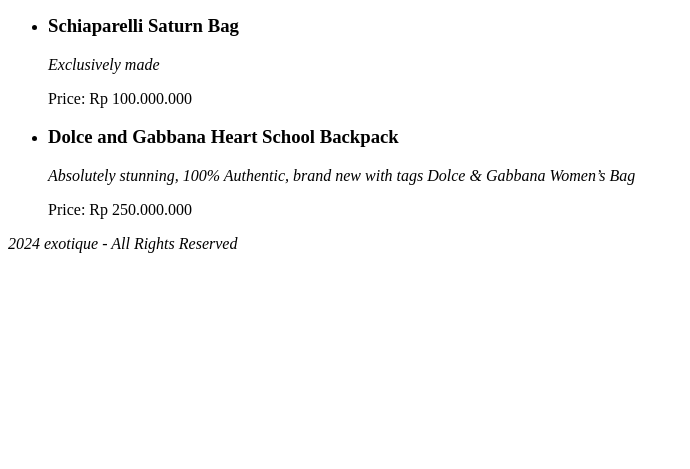
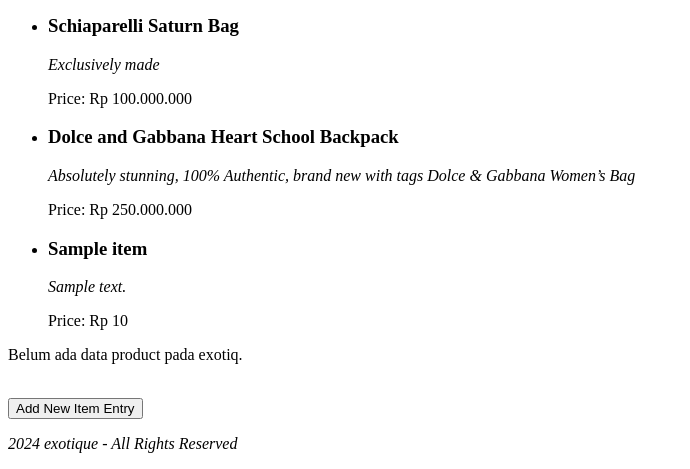
Before and after one commit to zanetaoctoria/exotiq, a Django app: page / in a window 1280 px wide. Shown: the part 336-805 px from the top of the page, without its empty margins (0-690 px from the left). Before the commit the page ends 589 px from the top, so only its background shows below. Run offline with Django 5.2, Linux system fonts and the light colour scheme; tables that the repository leaves empty hold one stand-in row (values such as "Sample post").

Commit message:
tugas 3 done

```diff
--- a/e_commerce/settings.py
+++ b/e_commerce/settings.py
@@ -55,7 +55,7 @@
 TEMPLATES = [
     {
         'BACKEND': 'django.template.backends.django.DjangoTemplates',
-        'DIRS': [],
+        'DIRS': [BASE_DIR / 'templates'],
         'APP_DIRS': True,
         'OPTIONS': {
             'context_processors': [
--- a/main/models.py
+++ b/main/models.py
@@ -1,6 +1,9 @@
+import uuid
+
 from django.db import models
 
 class Items(models.Model):
+    id = models.UUIDField(primary_key=True, default=uuid.uuid4, editable=False)
     name = models.CharField(max_length=255)
     price = models.IntegerField()
     description = models.TextField()
--- a/main/templates/main.html
+++ b/main/templates/main.html
@@ -1,3 +1,5 @@
+{% extends 'base.html' %}
+{% block content %}
 <!DOCTYPE html>
 <head>
     <title>exotiq</title>
@@ -14,7 +16,8 @@
     </header>
     <h2> Our Items </h2>
     <ul>
-        {% for item in Items %}
+
+        {% for item in items %}
         <li>
             <div class="Items">
                 <h3>{{ item.name }}</h3>
@@ -25,9 +28,41 @@
         {% endfor %}
     </ul>
 
+    {% if not item_entries %}
+    <p>Belum ada data product pada exotiq.</p>
+    {% else %}
+    <table>
+      <tr>
+        <th>Name</th>
+        <th>Price</th>
+        <th>Description</th>
+      </tr>
+
+      {% comment %} Berikut cara memperlihatkan data product di bawah baris ini
+      {% endcomment %}
+      {% for item_entry in items_entries %}
+      <tr>
+        <td>{{item_entry.name}}</td>
+        <td>{{item_entry.price}}</td>
+        <td>{{item_entry.description}}</td>
+      </tr>
+      {% endfor %}
+    </table>
+    {% endif %}
+
+    <br />
+
+    <a href="{% url 'main:create_items_entry' %}">
+      <button>Add New Item Entry</button>
+    </a>
     <p>  <i> 2024 exotique  - All Rights Reserved </i> </p>
 </body>
 </html>
+
+
+{% endblock content %}
+
+
 
 <!-- <h1>exotiq</h1>
 
--- a/main/urls.py
+++ b/main/urls.py
@@ -1,10 +1,14 @@
 from django.urls import path
-from main.views import show_main
+from main.views import show_main, create_items_entry, show_xml, show_json, show_xml_by_id, show_json_by_id
 
 app_name = 'main'
 
 urlpatterns = [
     path('', show_main, name='show_main'),
+    path('create_items_entry', create_items_entry, name='create_items_entry'),
+    path('xml/', show_xml, name='show_xml'),
+    path('json/', show_json, name='show_json'),
+    path('xml/<str:id>/', show_xml_by_id, name='show_xml_by_id'),
+    path('json/<str:id>/', show_json_by_id, name='show_json_by_id'),
 
-    # path('', show_main, name='show_main'),
 ]
--- a/main/views.py
+++ b/main/views.py
@@ -1,5 +1,8 @@
-from django.shortcuts import render
-from .models import Items
+from django.http import HttpResponse
+from django.core import serializers
+from django.shortcuts import render, redirect
+from main.forms import ItemsEntryForm
+from main.models import Items
 
 # def show_main(request):
 #     items = Items.objects.all()  # Mengambil semua data dari model Items
@@ -10,8 +13,11 @@
 
 from django.shortcuts import render
 
+
 def show_main(request):
-    Items = [
+    item_entries = Items.objects.all()
+
+    default_items  = [
         {
             'name' : 'Lanvin Black Gold Pencil Cat Leather Shoulder Bag',
             'price': '54.500.000',
@@ -31,11 +37,48 @@
         }
     ]
 
+    # new_candy = []
+    # for candy in candy_entries:
+    #     new_candy.append({'name': candy.name, 'price': candy.price, 'description': candy.description, 'sweetness': candy.sweetness})
+    # all_candies = default_candies + new_candy
+
+    new_items = []
+    for product in item_entries:
+        new_items.append ({'name' : product.name, 'price' : product.price, 'description' : product.description})
+    all_items = default_items  + new_items
+
     context = {
-        'Items': Items
+        'items': all_items,
     }
 
     return render(request, "main.html", context)
+
+def show_xml(request):
+    data = Items.objects.all()
+    return HttpResponse(serializers.serialize("xml", data), content_type="application/xml")
+
+def show_xml_by_id(request, id):
+    data = Items.objects.filter(pk=id)
+    return HttpResponse(serializers.serialize("xml", data), content_type="application/xml")
+
+def show_json(request):
+    data = Items.objects.all()
+    return HttpResponse(serializers.serialize("json", data), content_type="application/json")
+
+def show_json_by_id(request, id):
+    data = Items.objects.filter(pk=id)
+    return HttpResponse(serializers.serialize("json", data), content_type="application/json")
+
+def create_items_entry(request):
+    form = ItemsEntryForm(request.POST or None)
+
+    if form.is_valid() and request.method == "POST":
+        form.save()
+        return redirect('main:show_main')
+
+    context = {'form': form}
+    return render(request, "create_items_entry.html", context)
+
 
 # def show_main(request):
 #     context = {
--- /dev/null
+++ b/templates/base.html
@@ -0,0 +1,13 @@
+{% load static %}
+<!DOCTYPE html>
+<html lang="en">
+  <head>
+    <meta charset="UTF-8" />
+    <meta name="viewport" content="width=device-width, initial-scale=1.0" />
+    {% block meta %} {% endblock meta %}
+  </head>
+
+  <body>
+    {% block content %} {% endblock content %}
+  </body>
+</html>
```
Also changed, not shown: main/forms.py (added, +7 -0 lines), main/templates/create_items_entry.html (added, +18 -0 lines), README.md, main/migrations/0003_alter_items_id.py (added).
